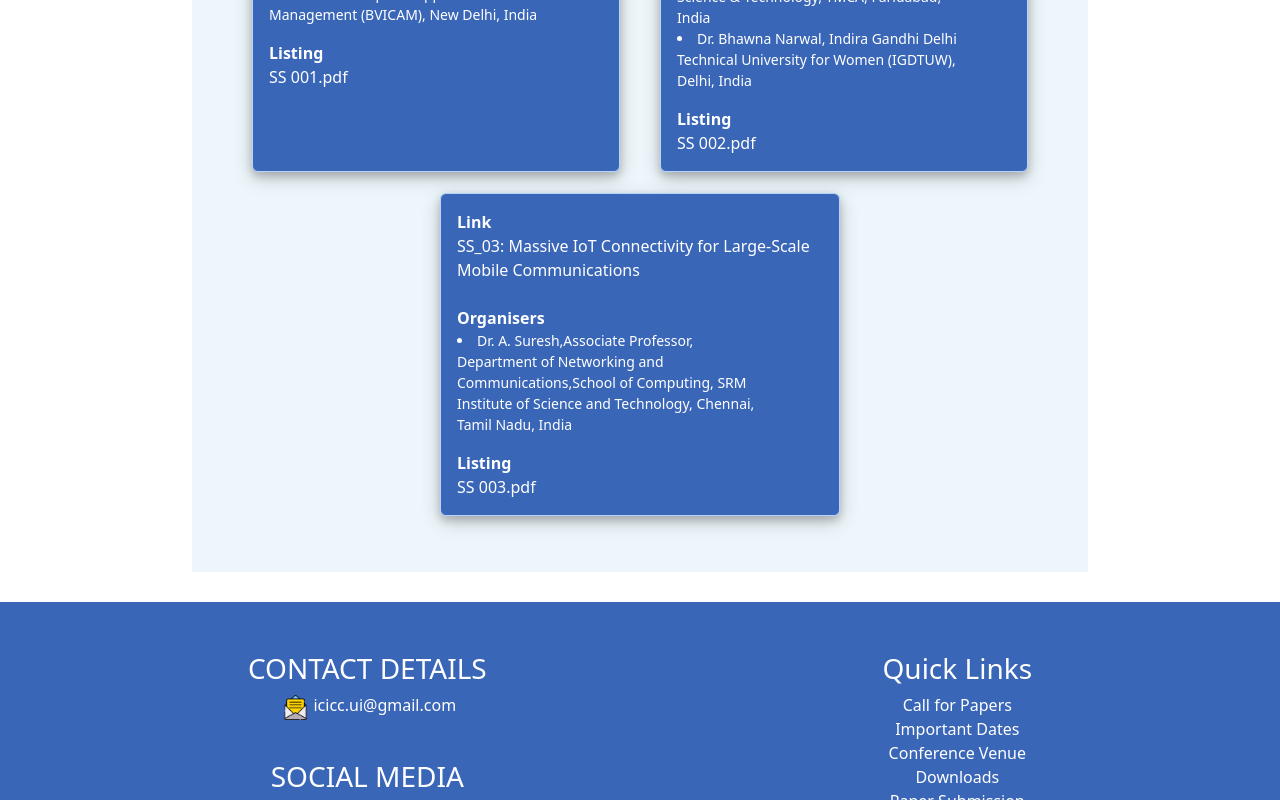
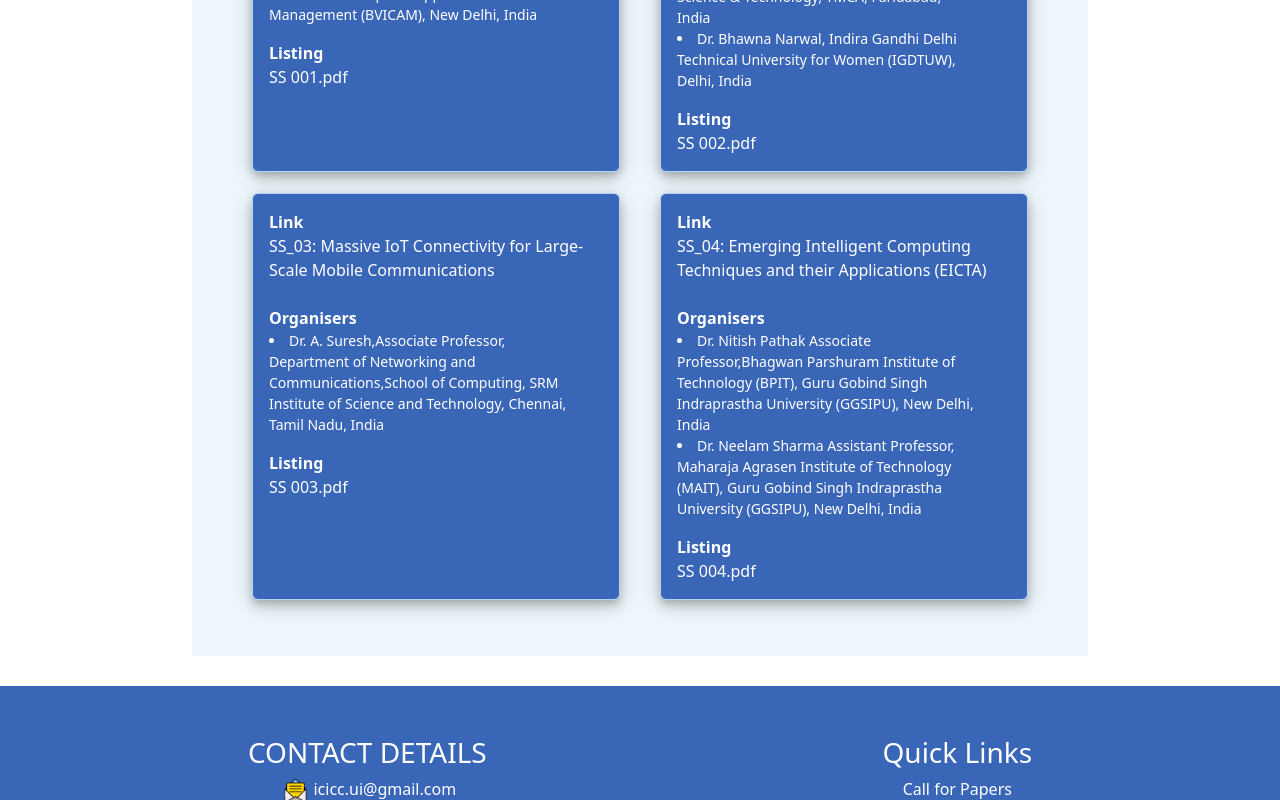
Before and after one commit to bhavyak13/icicc-conf, a React (Create React App) app: page /specialsessions in a window 1280 px wide. Shown: the part 636-1436 px from the top of the page. Built offline with nearby package versions, Linux system fonts and the light colour scheme.

Commit message:
comittee

```diff
--- a/src/Committee/steering_comm.js
+++ b/src/Committee/steering_comm.js
@@ -85,6 +85,9 @@ const SteerCom=()=>{
             {
             "MemName":"Dr. Umesh Gupta",
             "InstName":"(Bennett University, Greater Noida)"
+            },{
+                "MemName":"Dr. Nitish Pathak",
+                "InstName":"(Bhagwan Parshuram Institute of Technology, New Delhi, India)"
             }
         ]
     },  {
--- a/src/SpecialSessions/spsessions.js
+++ b/src/SpecialSessions/spsessions.js
@@ -30,14 +30,16 @@ const spdata = [
         ],
         spname: "SS 003.pdf"
     },
-    // {
-    //     anchor: require("./SS-004.pdf"),
-    //     title: "SS_04: AIoT for Images: Application, Challenges and Future Scope",
-    //     organisers: [
-    //         "Dr. Pooja Singh, India", "Dr. Usha Chauhan, India"
-    //     ],
-    //     spname: "SS 004.pdf"
-    // }, {
+    {
+        anchor: require("./SS-004.pdf"),
+        title: "SS_04: Emerging Intelligent Computing Techniques and their Applications (EICTA)",
+        organisers: [
+            "Dr. Nitish Pathak Associate Professor,Bhagwan Parshuram Institute of Technology (BPIT), Guru Gobind Singh Indraprastha University (GGSIPU), New Delhi, India",
+            "Dr. Neelam Sharma Assistant Professor, Maharaja Agrasen Institute of Technology (MAIT), Guru Gobind Singh Indraprastha University (GGSIPU), New Delhi, India"
+        ],
+        spname: "SS 004.pdf"
+    },
+    //  {
     //     anchor: require("./SS-005.pdf"),
     //     title: "SS_05: Artificial Intelligence and Allied Domain – A Key to the Emerging Technology",
     //     organisers: [
```
Also changed, not shown: 2 other files (tests, documents, lock files or other folders).
